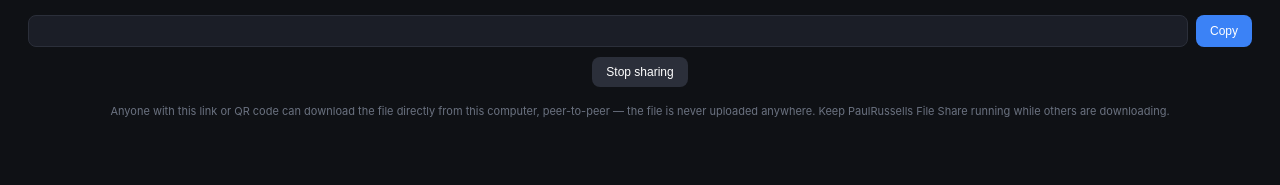
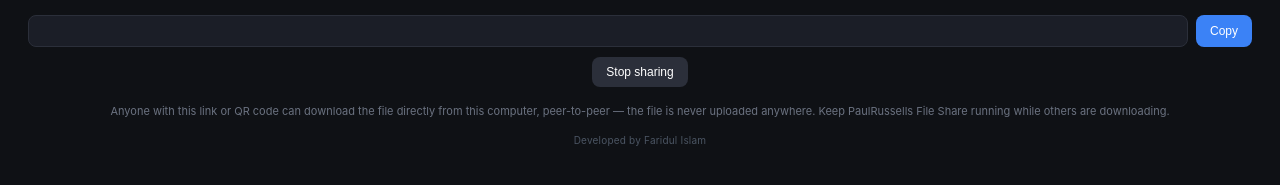
Before and after one commit to farid-PaulRussells/PaulRussells-File-Share, a website built with Vite: page apps/desktop/share.html in a window 1280 px wide. Shown: the part 323-508 px from the top of the page. Built offline with nearby package versions, Linux system fonts and the light colour scheme.

Commit message:
GUI improvemnt and added developer Name.

```diff
--- a/apps/desktop/share.html
+++ b/apps/desktop/share.html
@@ -66,6 +66,7 @@
   }
   #startBtn { width: 100%; padding: 10px; font-size: 13px; margin-top: 4px; }
   #expiryEl, #downloadsEl { font-size: 11px; color: #6b7280; margin-top: -8px; margin-bottom: 8px; }
+  .credit { font-size: 10px; color: #4b5563; margin-top: 14px; letter-spacing: 0.02em; }
 </style>
 </head>
 <body>
@@ -103,6 +104,8 @@
     computer, peer-to-peer — the file is never uploaded anywhere. Keep PaulRussells File Share
     running while others are downloading.
   </p>
+  <p class="credit">Developed by Faridul Islam</p>
+
   <script type="module" src="/src/share.js"></script>
 </body>
 </html>
```
Also changed, not shown: apps/desktop/index.html (+3 -0 lines).
